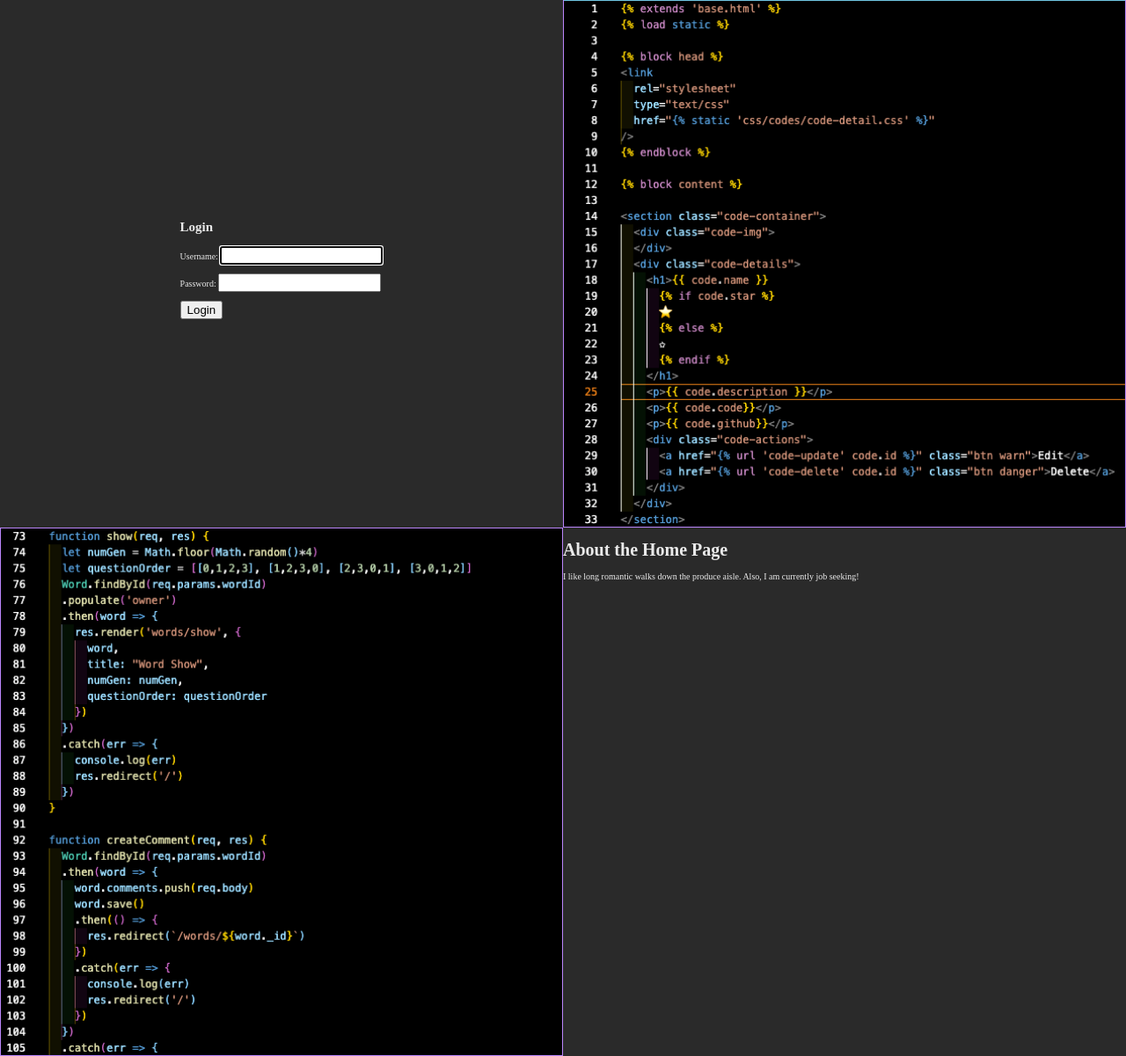
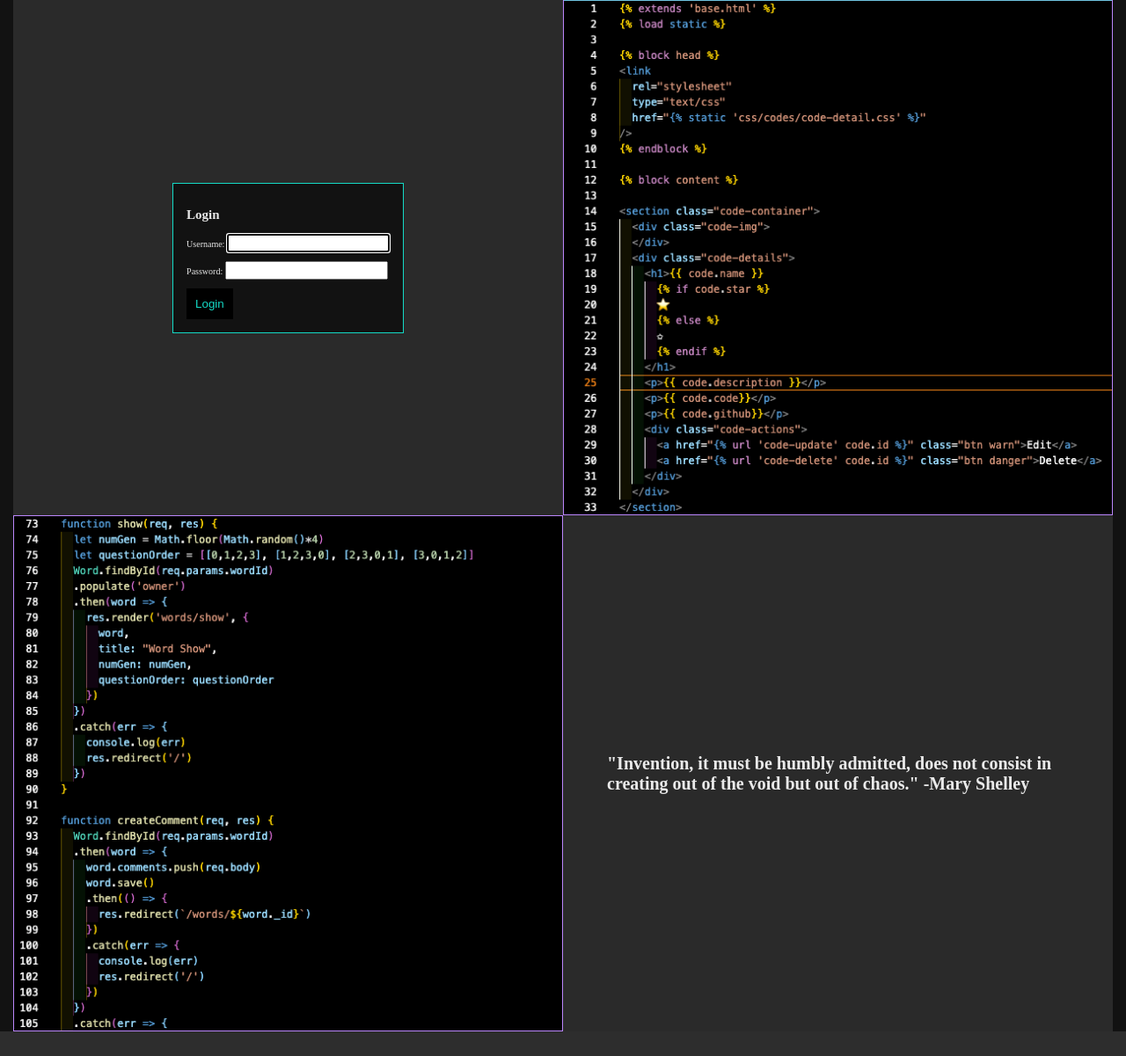
Before and after one commit to danielmerritt001/code-shelley, a Django app: page / in a window 1280 px wide. Shown: the part 45-1246 px from the top of the page at 88% size. After the commit the page ends 1218 px from the top, so only its background shows below. Run offline with Django 4.2, Linux system fonts and the light colour scheme.

Commit message:
adjust max widths

```diff
--- a/main_app/static/css/base.css
+++ b/main_app/static/css/base.css
@@ -12,7 +12,7 @@ html {
 }
 
 body {
-  background-color: rgb(42,42,42);
+  background-color: rgb(18,18,18);
   color: rgb(255, 255, 255, .9);
   width: 100%;
   display: flex;
@@ -28,6 +28,10 @@ header {
   justify-content: space-between;
   margin: 0;
   border-bottom: 1px solid rgb(20,218,198);;
+}
+
+main {
+  background-color: rgb(42,42,42);
 }
 
 nav {
@@ -50,6 +54,10 @@ nav {
 
 a {
   color: white;
+}
+
+a:hover {
+  color: rgb(187,134,252);
 }
 
 a > img {
@@ -77,3 +85,15 @@ hr {
   color: rgb(187,134,252);
   color: rgb(20,218,198);
 }
+
+button {
+  border: none;
+  background-color: black;
+  color: rgb(20,218,198);
+  padding: 10px;
+}
+
+button:hover {
+  padding: 9px;
+  border: 1px solid rgb(20,218,198);
+}
--- a/main_app/static/css/home.css
+++ b/main_app/static/css/home.css
@@ -1,6 +1,8 @@
 main {
   display: grid;
   grid-template-columns: 50% 50%;
+  max-width: 1250px;
+  margin: 0 auto;
 }
 
 .home-image1, .home-image2 {
@@ -20,4 +22,16 @@ main {
 
 #login {
   margin: auto;
+  padding: 15px;
+  background-color: rgb(18,18,18);
+  border: 1px solid rgb(20,218,198);
 }
+
+#welcome {
+  margin:auto
+}
+
+#about {
+  margin: auto;
+  padding: 50px
+}
--- a/main_app/templates/home.html
+++ b/main_app/templates/home.html
@@ -17,18 +17,17 @@
   </form>
 </section>
 {% else %}
-<div>
+<div id='welcome'>
   Welcome User
 </div>
 {% endif %}
 
 <img class="home-image1" src="{% static 'images/django-code.png' %}" alt="">
 <img class="home-image2" src="{% static 'images/controller-code.png' %}" alt="">
-<div>
-  <h1>About the Home Page</h1>
-  <p class="page-content">
-    I like long romantic walks down the produce aisle. Also, I am currently job seeking!
-  </p>
+<div id='about'>
+  <h1 class="page-content">
+    "Invention, it must be humbly admitted, does not consist in creating out of the void but out of chaos." -Mary Shelley
+  </h1>
 </div>
 
 
```
